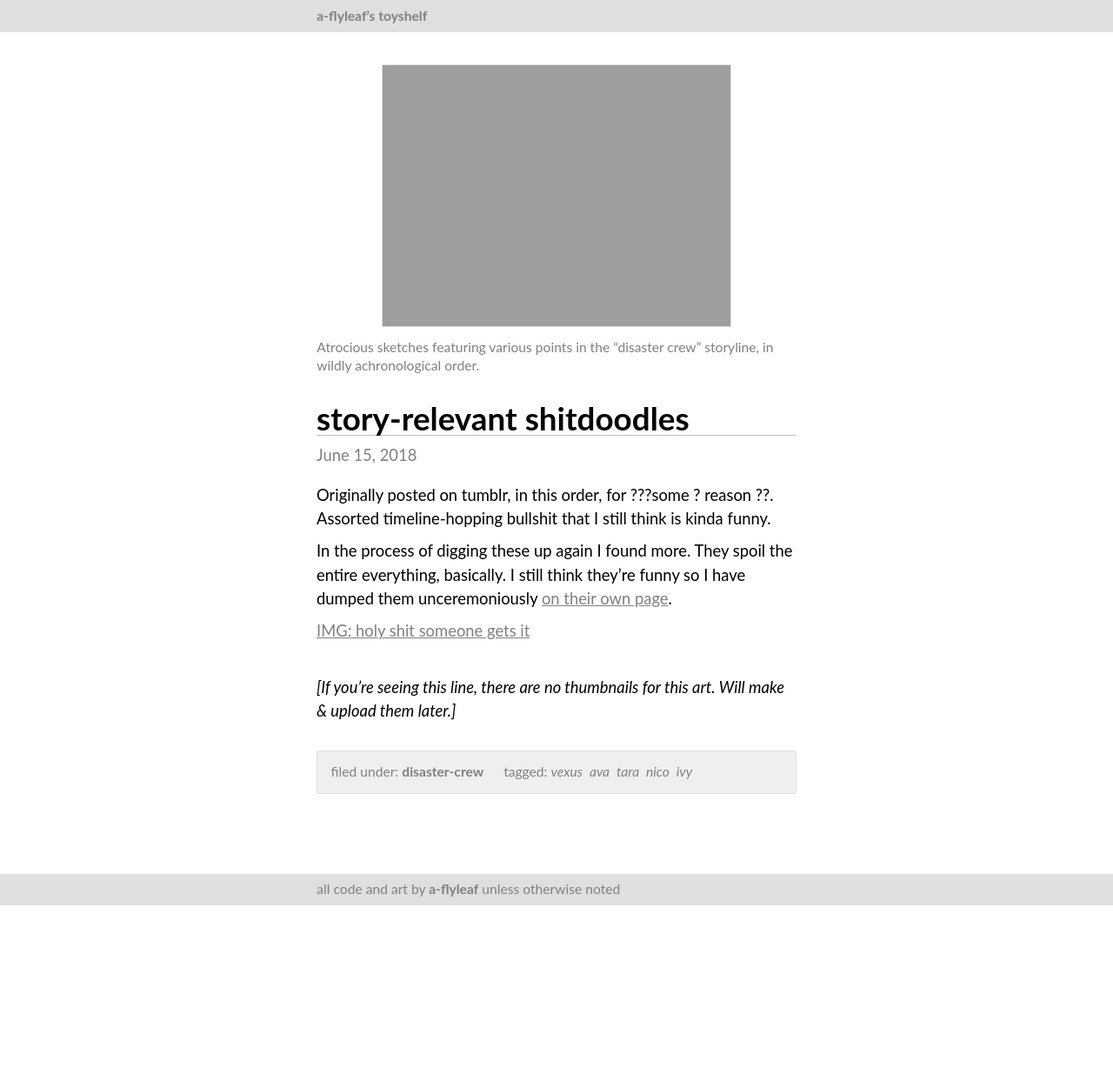
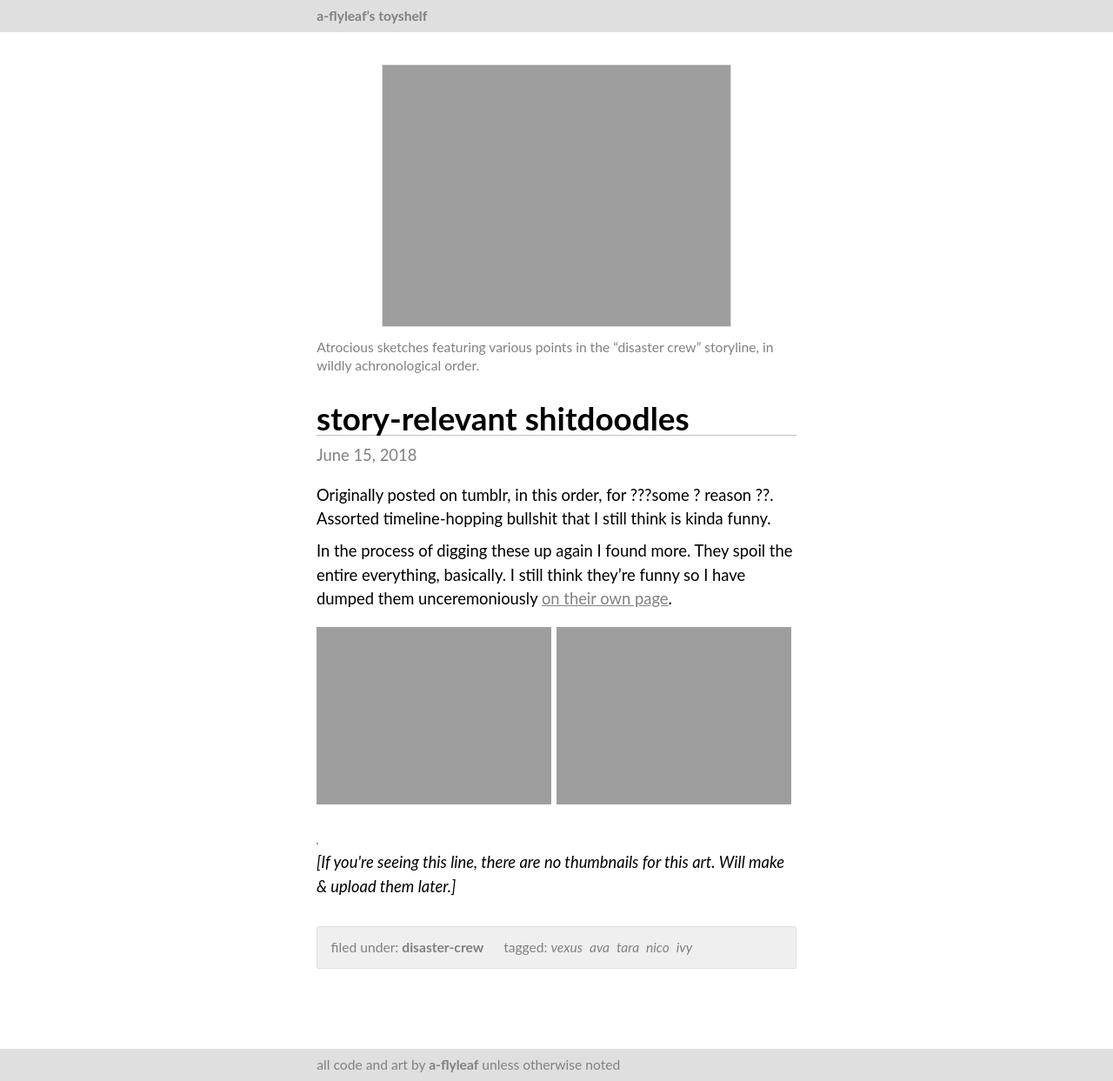
Before and after one commit to a-flyleaf/toyshelf, a Jekyll site: the page built from _art/2018-06-15-storybs.md, in a window 1280 px wide. Shown: the whole page at 87% size. Built offline with Jekyll 4.4.1, drawn with Linux system fonts in a browser that asks for light colours; some web fonts are replaced; before the commit the page ends 1041 px from its top, so only the background shows below that.

Commit message:
d-c done2

```diff
--- a/_art/2018-06-15-storybs.md
+++ b/_art/2018-06-15-storybs.md
@@ -9,11 +9,16 @@ tags: [vexus,ava,tara,nico,ivy]
 
 caption: >-
   Atrocious sketches featuring various points in the "disaster crew" storyline, in wildly achronological order.
+
+css: ".wrap figure a{border:0;}
+	.wrap figure img{border:1px solid #9f9f9f; max-width:49%; display:inline;} #img2{margin-left:1%;}"
 ---
 Originally posted on tumblr, in this order, for ???some ? reason ??. Assorted timeline-hopping bullshit that I still think is kinda funny.
 
-In the process of digging these up again I found more. They spoil the entire everything, basically. I still think they're funny so I have dumped them unceremoniously [on their own page]().
+In the process of digging these up again I found more. They spoil the entire everything, basically. I still think they're funny so I have dumped them unceremoniously [on their own page]({%include url.html%}/disaster-crew/2018-06-15).
 
-[IMG: holy shit someone gets it]()
+<figure><a href="{%include url.html%}/disaster-crew/2018-06-15"><img src="{%include url.html%}/disaster-crew/2018-06-15/11.png" alt="younger Ivy and Nico: rant rant rant complain complain complain"/><img src="{%include url.html%}/disaster-crew/2018-06-15/12.png" alt="both, realizing: holy shit someone gets it" id="img2"/></a></figure>
+
+<figure><img src="">
 
 <br><i>[If you're seeing this line, there are no thumbnails for this art. Will make & upload them later.]</i>
```
Also changed, not shown: _art/2018-12-09-storyrefs.md (+1 -1 lines), changelog.md.
